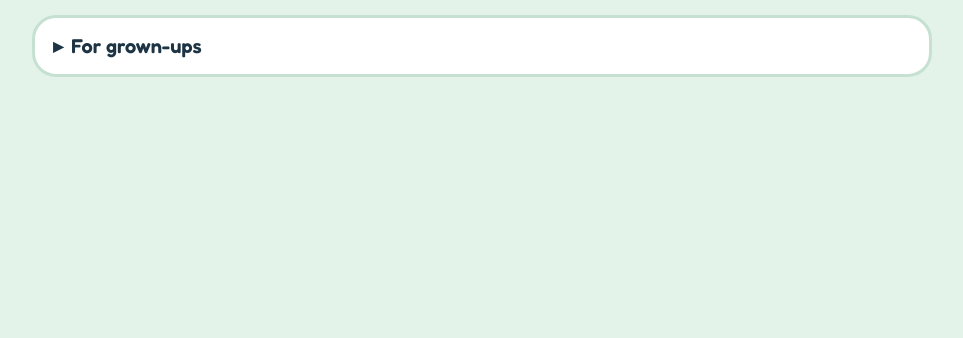
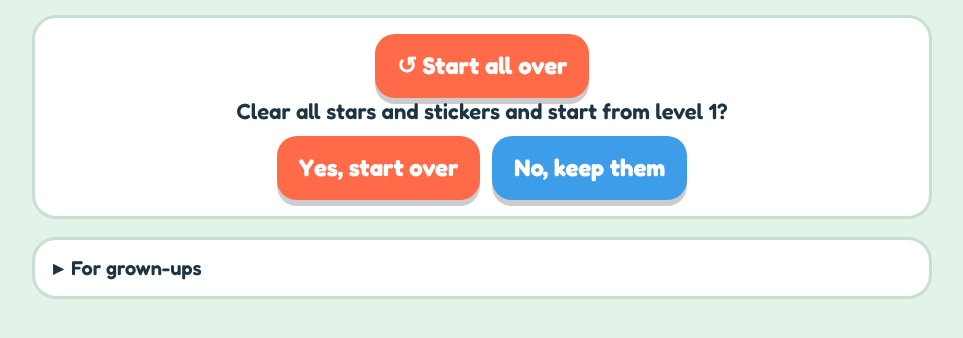
Before and after one commit to mrevelino/code-cubs, a plain HTML site: page index.html in a window 1280 px wide. Shown: the part 712-1050 px from the top of the page, without its empty margins (158-1121 px from the left). Before the commit the page ends 837 px from the top, so only its background shows below. Drawn offline with nearby package versions, Linux system fonts and the light colour scheme.

Commit message:
Add a Start all over button with a confirm step
Co-Authored-By: Claude Opus 5.5 <noreply@anthropic.com>

```diff
--- a/index.html
+++ b/index.html
@@ -83,7 +83,8 @@ details.grown[open] summary::before{transform:rotate(90deg)}
 .tips{display:grid;gap:12px;margin-top:12px;user-select:text;-webkit-user-select:text}
 .tips p{margin:0;line-height:1.55;max-width:65ch}
 .tips b{font-family:var(--font-display);font-weight:600}
-.resetrow{display:flex;gap:10px;flex-wrap:wrap;align-items:center;margin-top:6px}
+.restart-confirm{display:flex;flex-direction:column;gap:12px;align-items:center;text-align:center}
+.restart-confirm p{margin:0;font-family:var(--font-display);font-weight:600;font-size:22px}
 .small{background:var(--tile);border:2px solid var(--line);border-radius:12px;padding:8px 14px;font-weight:700;font-size:15px}
 .small.danger{background:#FFE4DD;border-color:#FFB9A8}
 
@@ -319,6 +320,18 @@ function home(){
     <div class="shelf">${shelf}</div>
     <p class="hint">Every 2 stars unlocks a new sticker.</p>
   </section>
+  <section class="panel restart" aria-label="Start over">
+    <div id="restart-ask" class="row">
+      <button class="big b-tomato" id="restart">↺ Start all over</button>
+    </div>
+    <div id="restart-confirm" class="restart-confirm" hidden>
+      <p>Clear all stars and stickers and start from level 1?</p>
+      <div class="row">
+        <button class="big b-tomato" id="restart-yes">Yes, start over</button>
+        <button class="big b-sky" id="restart-no">No, keep them</button>
+      </div>
+    </div>
+  </section>
   <section class="panel">
     <details class="grown">
       <summary>For grown-ups</summary>
@@ -329,9 +342,6 @@ function home(){
         <p><b>Sorting Machine: if / then.</b> Each box is a condition. "If it is red, it goes here, else it goes there" is how programs make decisions.</p>
         <p><b>Froggy Loop: repeat.</b> Instead of saying "hop, hop, hop", we say "repeat 3 times: hop". Counting the lily pads first builds the habit of planning a loop.</p>
         <p>Short sessions of 10 to 15 minutes work best at 4 to 5 years old. Sit together, let them press the buttons, and praise the trying more than the stars.</p>
-        <div class="resetrow">
-          <button class="small ${resetArmed?'danger':''}" id="reset">${resetArmed?'Tap again to clear all stars':'Start over (clear stars)'}</button>
-        </div>
       </div>
     </details>
   </section>`;
@@ -339,11 +349,14 @@ function home(){
   app.querySelectorAll('[data-game]').forEach(b=>b.onclick=()=>{
     sfx.tap();const id=b.dataset.game;
     const lv=Math.min(state.progress[id]||0,GAMES[id].levels-1);openGame(id,lv)});
-  const r=document.getElementById('reset');
-  r.onclick=()=>{
-    if(!resetArmed){resetArmed=true;home();document.querySelector('details.grown').open=true;return}
-    resetArmed=false;state.progress={robot:0,pattern:0,sort:0,loop:0};save();home();
-  };
+  const ask=document.getElementById('restart-ask'),conf=document.getElementById('restart-confirm');
+  document.getElementById('restart').onclick=()=>{
+    sfx.tap();ask.hidden=true;conf.hidden=false;speak('Start all over? Ask a grown-up!');
+    document.getElementById('restart-no').focus()};
+  document.getElementById('restart-no').onclick=()=>{
+    sfx.tap();conf.hidden=true;ask.hidden=false;document.getElementById('restart').focus()};
+  document.getElementById('restart-yes').onclick=()=>{
+    state.progress={robot:0,pattern:0,sort:0,loop:0};save();sfx.yay();speak('All fresh! Let\'s play!');home()};
   window.scrollTo(0,0);
 }
 
```
